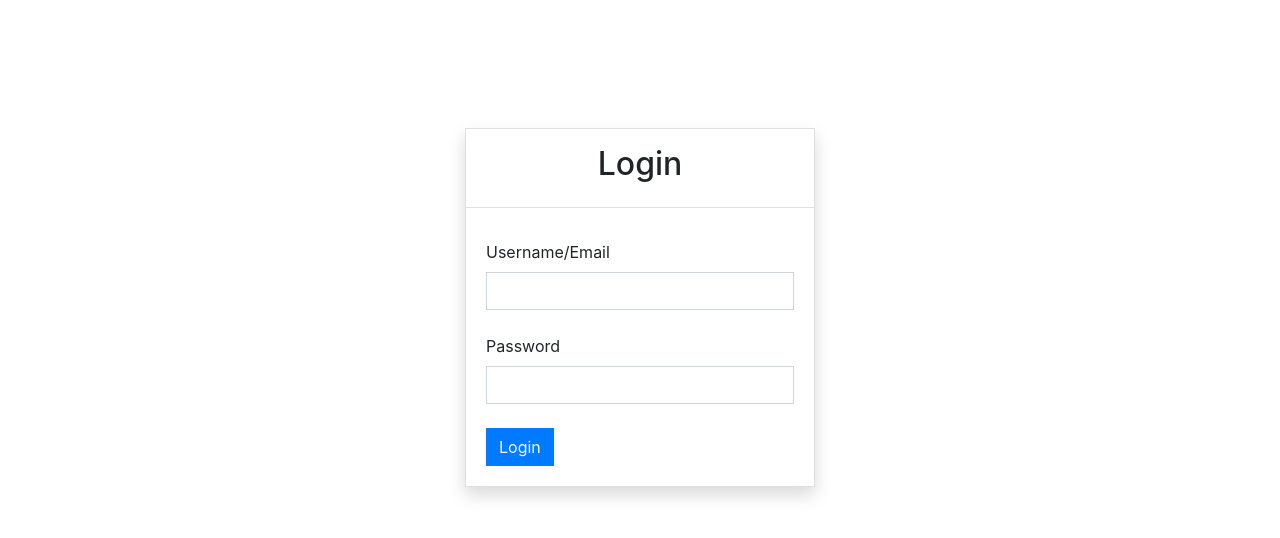
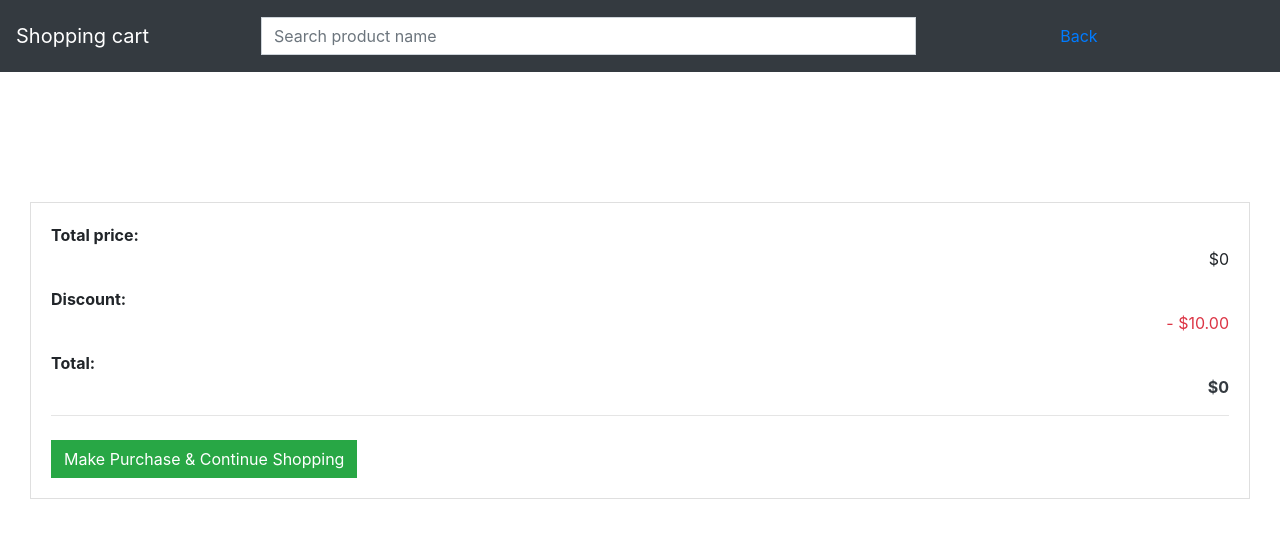
Before and after one commit to arundevu/shpping-cart, a React (Create React App) app: page /Cart in a window 1280 px wide. Shown: the top 538 px of the page. Built offline with nearby package versions, Linux system fonts and the light colour scheme.

Commit message:
hideLoginPage

```diff
--- a/src/App.tsx
+++ b/src/App.tsx
@@ -21,8 +21,9 @@ useEffect(()=>{
   return (
     <div className="App">
       {/* {auth ? <Header setAuth={setAuth} />:null} */}
-     {auth ? <RoutePath/>: (  <Routes>
-     <Route path='*' element={<Login setAuth={setAuth} />}/> </Routes> )}
+     {/* {auth ? <RoutePath/>: (  <Routes>
+     <Route path='*' element={<Login setAuth={setAuth} />}/> </Routes> )}  */}
+     <RoutePath/>
     </div>
   );
 }
--- a/src/Route/Route.tsx
+++ b/src/Route/Route.tsx
@@ -8,9 +8,9 @@ import { Product } from "../pages/Product";
 export const RoutePath =()=>{
     return<>
     <Routes>
-     <Route path='*' element={<Login/>}/>
+     {/* <Route path='*' element={<Login/>}/> */}
      <Route path='/Register' element={<Product/>}  />
-     <Route path='/Product' element={<Product/>}/>
+     <Route path='*' element={<Product/>}/>
      <Route path='/Cart' element={<Cart/>}/>
      </Routes>
 
--- a/src/components/Header.tsx
+++ b/src/components/Header.tsx
@@ -44,7 +44,7 @@ export const Header=({get,setQuery,hideCart,backBtn}:any,)=>{
     </Link>
     </div>:"" }
     {backBtn == false ?    <Link className="nav-link" to="/Product" >Back</Link>:""}
-    <button className="logout" onClick={handleLogout} >Logout</button>
+    {/* <button className="logout" onClick={handleLogout} >Logout</button> */}
 
     </div>
 
```
